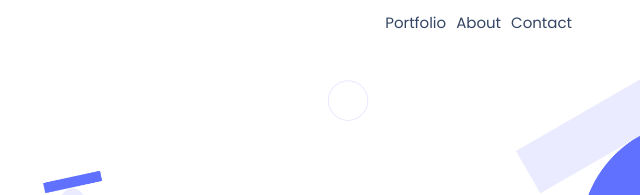
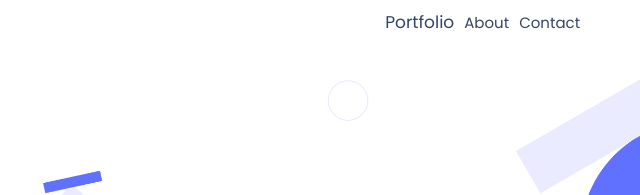
Before and after one commit to Tamunokuro/Portfolio, a website: page index.html in a window 1280 px wide. In both pictures the pointer is over the link "Portfolio". Shown: the top 195 px of the page, 640-1280 px from the left. Drawn offline with Linux system fonts and the light colour scheme.

```diff
--- a/css/style.css
+++ b/css/style.css
@@ -36,6 +36,10 @@
   font-size: 15px;
   line-height: 20px;
   margin-right: 10px;
+}
+
+.nav-link:hover {
+  font-size: 17px;
 }
 
 .socials li {
```
